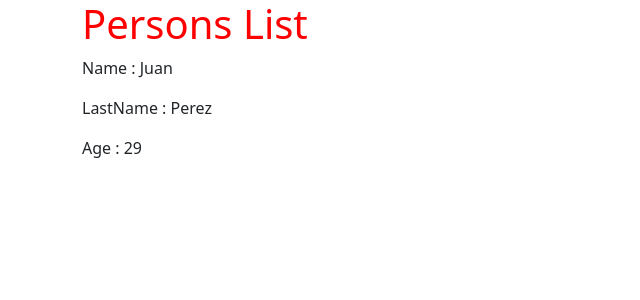
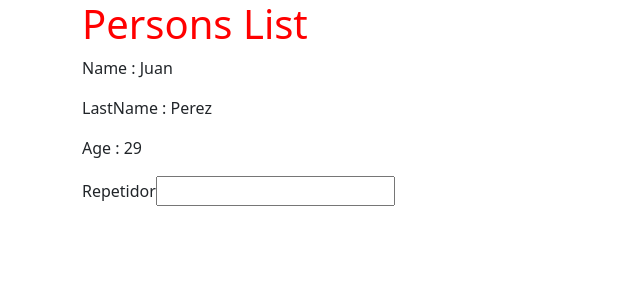
Before and after one commit to LucianoCerullo77/Angular01, an Angular app: page / in a window 1280 px wide. Shown: the top 300 px of the page, without its empty margins (0-640 px from the left). Built offline with nearby package versions, Linux system fonts and the light colour scheme.

Commit message:
events usage with interpolation

```diff
--- a/src/app/person/person.component.html
+++ b/src/app/person/person.component.html
@@ -1,3 +1,9 @@
 <p>Name : {{name}}</p>
 <p>LastName : {{lastname}}</p>
 <p>Age : {{getAge() + 1}}</p>
+
+<div (keyup)='0'>
+  <label for="Repetidor">Repetidor</label>
+  <input #entrada/>
+  {{entrada.value}}
+</div>
```
